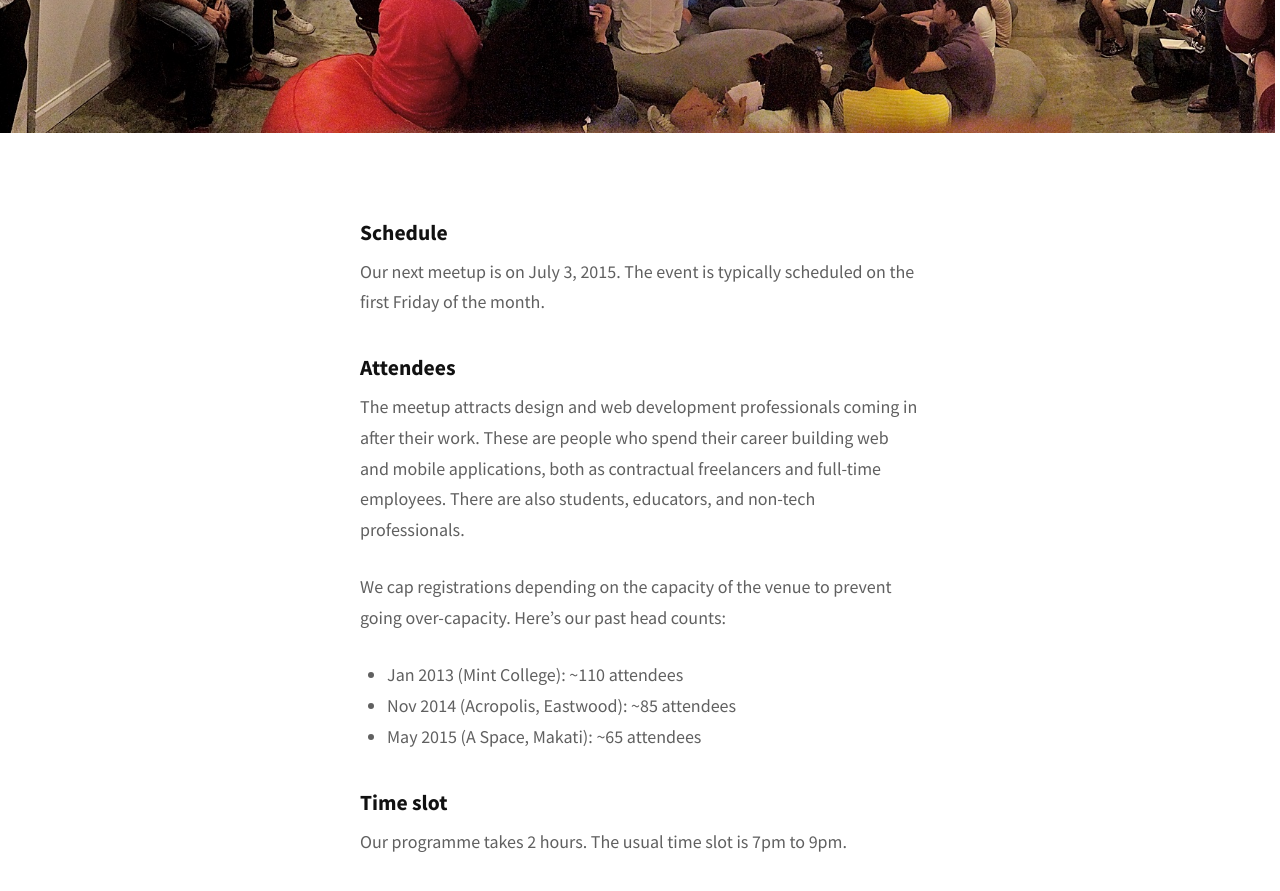
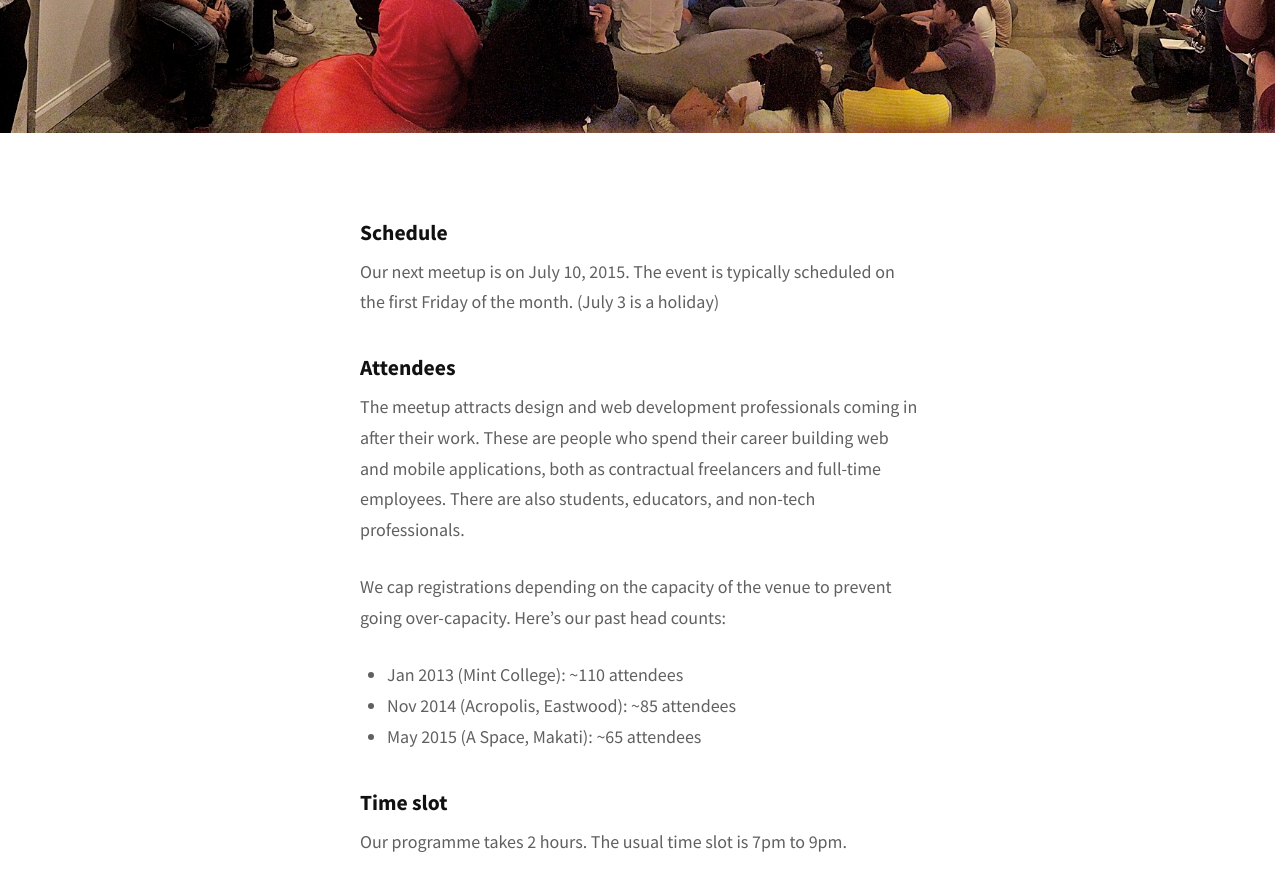
Before and after one commit to manilajs/manilajs.com, a Jekyll site: the page built from _posts/2015-05-09-host-our-meetup.md, in a window 1280 px wide and 900 px high, scrolled down 809 px. Shown: the top 891 px of the window. Built offline with Jekyll 4.4.1, drawn with Linux system fonts in a browser that asks for light colours; nearby versions of some CDN libraries; some web fonts are replaced.

Commit message:
Update 2015-05-09-host-our-meetup.md

```diff
--- a/_posts/2015-05-09-host-our-meetup.md
+++ b/_posts/2015-05-09-host-our-meetup.md
@@ -13,8 +13,8 @@ for venues to hold our events. Here's some basic information on our meetups.
 
 ### Schedule
 
-Our next meetup is on `July 3, 2015`. The event is typically scheduled
-on the first Friday of the month.
+Our next meetup is on `July 10, 2015`. The event is typically scheduled
+on the first Friday of the month. (July 3 is a holiday)
 
 ### Attendees
 
```
